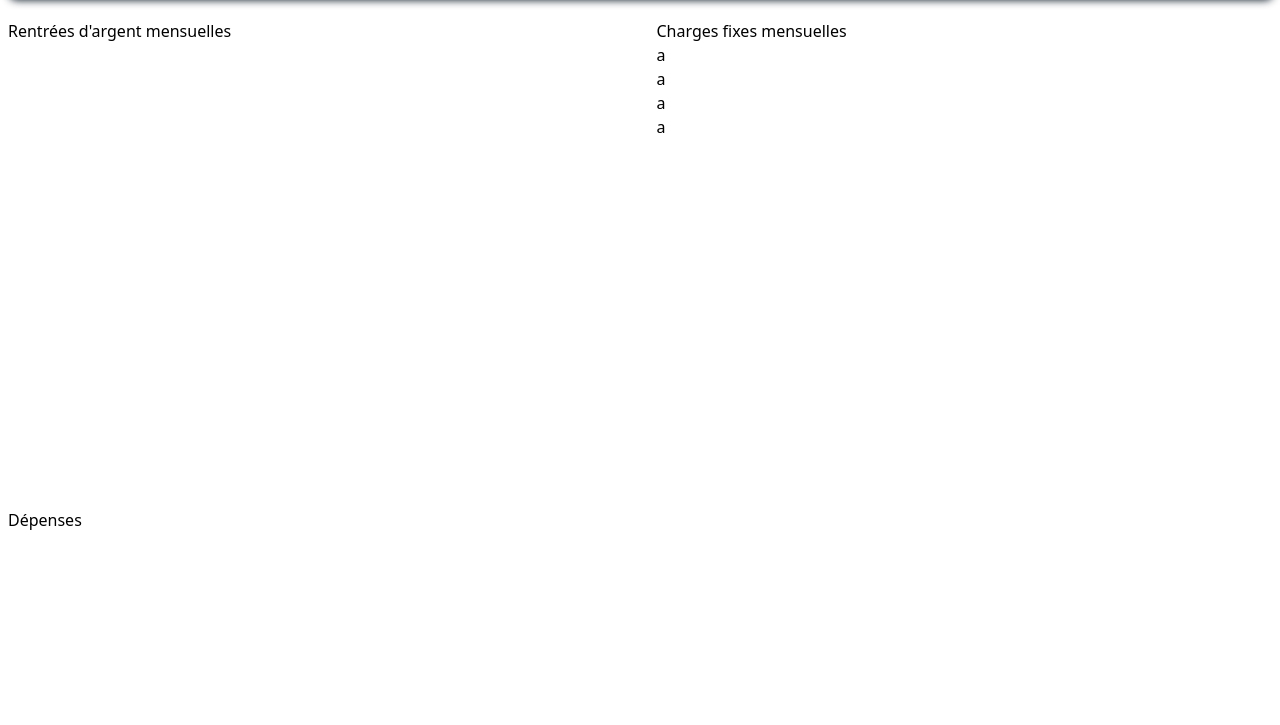
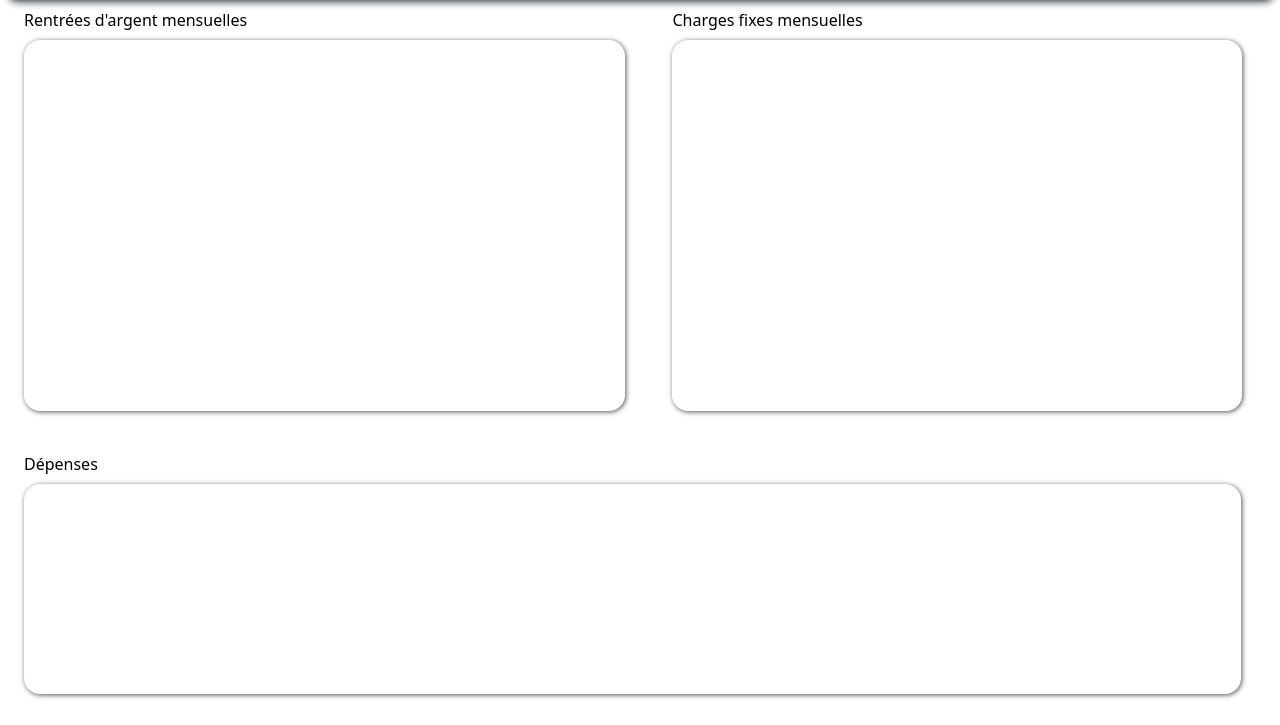
Before and after one commit to LudovicVRDN/accountBook, a plain HTML site: page index.html in a window 1280 px wide. Shown: the part 75-800 px from the top of the page. Drawn offline with nearby package versions, Linux system fonts and the light colour scheme.

Commit message:
HTML CSS done

```diff
--- a/index.html
+++ b/index.html
@@ -1,25 +1,24 @@
 <!DOCTYPE html>
 <html lang="fr">
+
 <head>
     <meta charset="UTF-8">
     <meta name="viewport" content="width=device-width, initial-scale=1.0">
     <title>Cahier de compte</title>
     <script src="script.js"></script>
-     <link rel="stylesheet" href="style.css">
-     <script src="https://cdn.jsdelivr.net/npm/@tailwindcss/browser@4"></script>
+    <link rel="stylesheet" href="style.css">
+    <script src="https://cdn.jsdelivr.net/npm/@tailwindcss/browser@4"></script>
 </head>
+
 <body class="flex flex-col w-screen h-screen p-2">
     <header class="flex-1 bg-blue-900 text-center rounded-lg text-white mt-2">
         <h1 class='text-2xl font-serif mt-2'>Cahier de compte</h1>
     </header>
-    <main class="flex-12 mt-5">
+    <main class="flex-12  mt-2">
         <section class="charge">
             <h2>Charges fixes mensuelles</h2>
-            <ul class="border-s-black w-full">
-                <li>a</li>
-                <li>a</li>
-                <li>a</li>
-                <li>a</li>
+            <ul>
+
 
             </ul>
 
@@ -27,15 +26,24 @@
 
         <section class="rentree">
             <h2>Rentrées d'argent mensuelles</h2>
+            <ul>
+
+
+            </ul>
 
         </section>
 
         <section class="depense">
             <h2>Dépenses</h2>
+            <ul class="liste_depense">
+
+            </ul>
+
 
         </section>
 
     </main>
 
 </body>
+
 </html>
--- a/style.css
+++ b/style.css
@@ -1,21 +1,70 @@
-header{
+header {
     box-shadow: 1px 1px 8px rgb(8, 22, 35);
 }
 
-.rentre{
-    grid-area: a ;
+section {
+    margin-left: 1rem;
+    margin-bottom: 1rem;
+    height: 30%;
 }
-.depense{
+
+.rentree {
+    grid-area: a;
+
+}
+
+.depense {
     grid-area: c;
 }
-.charge{
+
+.charge {
     grid-area: b;
 }
 
-main{
-    display: grid;
-    grid-template-areas:
-    "a b"
-    "a b"
-    "c c";
+@media screen and (min-width: 768px) {
+    main {
+        display: grid;
+        grid-template-areas:
+            "a b"
+            "a b"
+            "c c";
+    }
+
+    section {
+        margin-left: 1rem;
+        margin-bottom: 2rem;
+
+        height: auto;
+    }
 }
+
+h2 {
+    margin-bottom: 0.5rem;
+}
+
+ul {
+    border: 1px rgba(90, 90, 90, 0) solid;
+    box-shadow: 1px 1px 5px rgb(84, 85, 85);
+    padding: 10px;
+    width: 95%;
+    height: 90%;
+    border-radius: 1rem;
+    overflow: auto;
+}
+
+.liste_depense {
+    width: 97.5%;
+}
+
+li {
+    border: 1px rgba(90, 90, 90, 0) solid;
+    box-shadow: 1px 1px 5px rgb(84, 85, 85);
+    margin-top: 0.2rem;
+    margin-bottom: 0.8rem;
+    padding: 10px;
+    width: auto;
+    height: auto;
+    border-radius: 1rem;
+    overflow: auto;
+
+}
```
